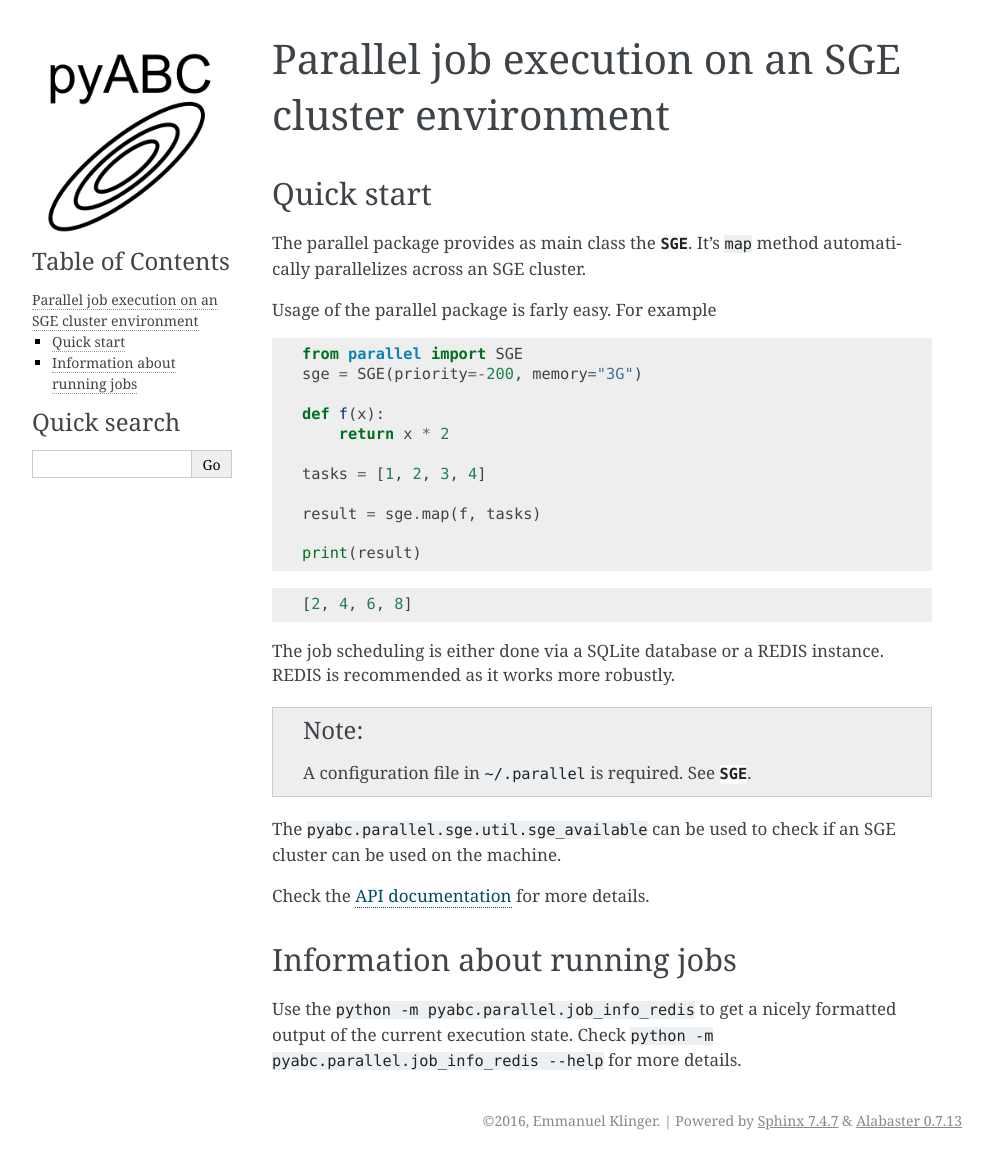
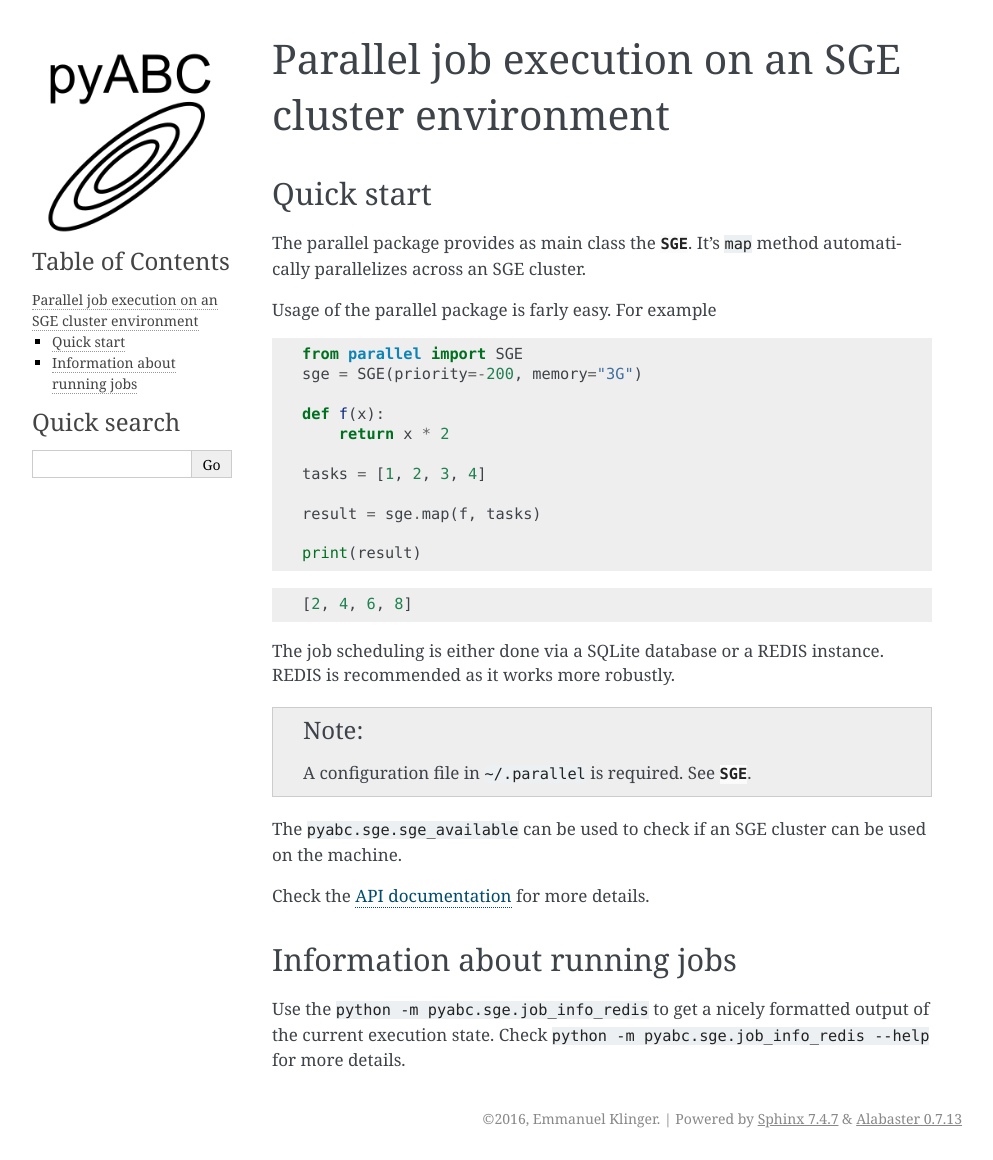
Before and after one commit to ICB-DCM/pyABC, a Sphinx documentation site: the page built from doc/sge.rst, in a window 1280 px wide. Shown: the whole page, without its empty margins (148-1141 px from the left). Built offline with Sphinx 7.4.7, drawn with Linux system fonts in a browser that asks for light colours.

Commit message:
update docs

```diff
--- a/doc/code.rst
+++ b/doc/code.rst
@@ -15,7 +15,7 @@ Python (PEP8)
 
 We try to respect the `PEP8 <http://www.python.org/dev/peps/pep-0008/>`_ standard.
 We run `flake8 <http://flake8.pycqa.org/en/latest/>`_ as part of the test
- suite. The tests won't pass if flake8 complains.
+suite. The tests won't pass if flake8 complains.
 
 Writing tests
 -------------
--- a/doc/datastore_api.rst
+++ b/doc/datastore_api.rst
@@ -1,6 +1,3 @@
-Datastore
-=========
-
 .. automodule:: pyabc.storage
    :members:
    :special-members: __call__
--- a/doc/index.rst
+++ b/doc/index.rst
@@ -33,7 +33,7 @@ the usage of this package.
    model_selection
    installation
    web_visualization
-   parallel
+   sge
    releasenotes
 
 
@@ -68,7 +68,7 @@ modules and packages.
    sampler_api
    parameters_api
    random_variables_api
-   parallel_api
+   sge_api
    license
 
 
--- a/doc/sampler_api.rst
+++ b/doc/sampler_api.rst
@@ -1,3 +1,3 @@
-.. automodule:: pyabc.parallel.sampler
+.. automodule:: pyabc.sampler
    :members:
    :show-inheritance:
--- a/doc/parallel.rst
+++ b/doc/sge.rst
@@ -4,7 +4,7 @@ Parallel job execution on an SGE cluster environment
 Quick start
 -----------
 
-The parallel package provides as main class the :class:`SGE <pyabc.parallel.sge.SGE>`. It's ``map`` method
+The parallel package provides as main class the :class:`SGE <pyabc.sge.SGE>`. It's ``map`` method
 automatically parallelizes across an SGE cluster.
 
 Usage of the parallel package is farly easy. For example
@@ -33,16 +33,16 @@ more robustly.
 .. note::
 
    A configuration file in ``~/.parallel`` is required.
-   See :class:`SGE <pyabc.parallel.sge.SGE>`.
+   See :class:`SGE <pyabc.sge.SGE>`.
 
 
-The ``pyabc.parallel.sge.util.sge_available`` can be used to check if an SGE cluster can be used on the machine.
+The ``pyabc.sge.sge_available`` can be used to check if an SGE cluster can be used on the machine.
 
-Check the :doc:`API documentation <parallel_api>` for more details.
+Check the :doc:`API documentation <sge_api>` for more details.
 
 
 Information about running jobs
 ------------------------------
 
-Use the ``python -m pyabc.parallel.job_info_redis`` to get a nicely formatted output of the current execution state.
-Check ``python -m pyabc.parallel.job_info_redis --help`` for more details.
+Use the ``python -m pyabc.sge.job_info_redis`` to get a nicely formatted output of the current execution state.
+Check ``python -m pyabc.sge.job_info_redis --help`` for more details.
```
Also changed, not shown: doc/parallel_api.rst (deleted, +0 -17 lines), doc/sge_api.rst (added, +17 -0 lines), 7 other files.
